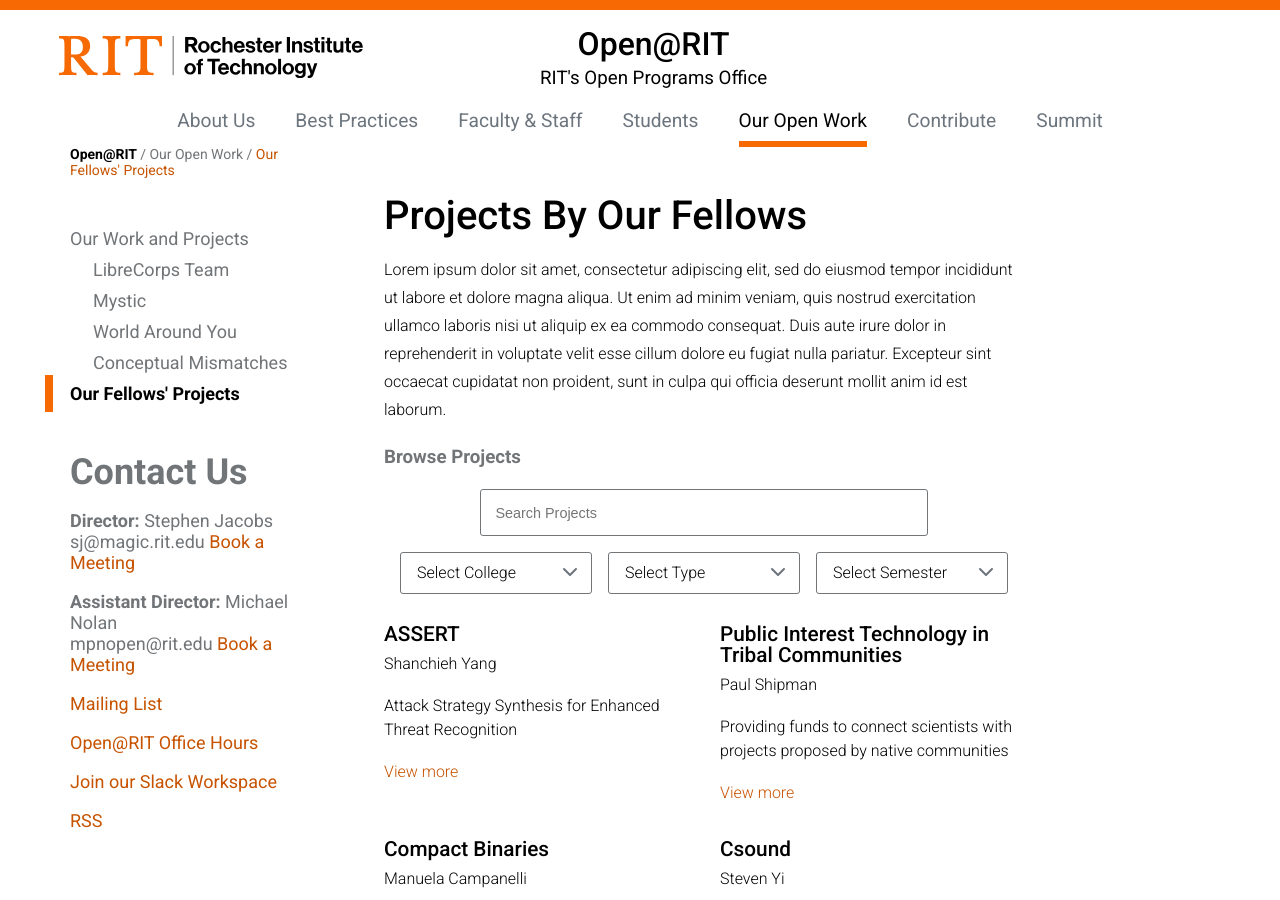
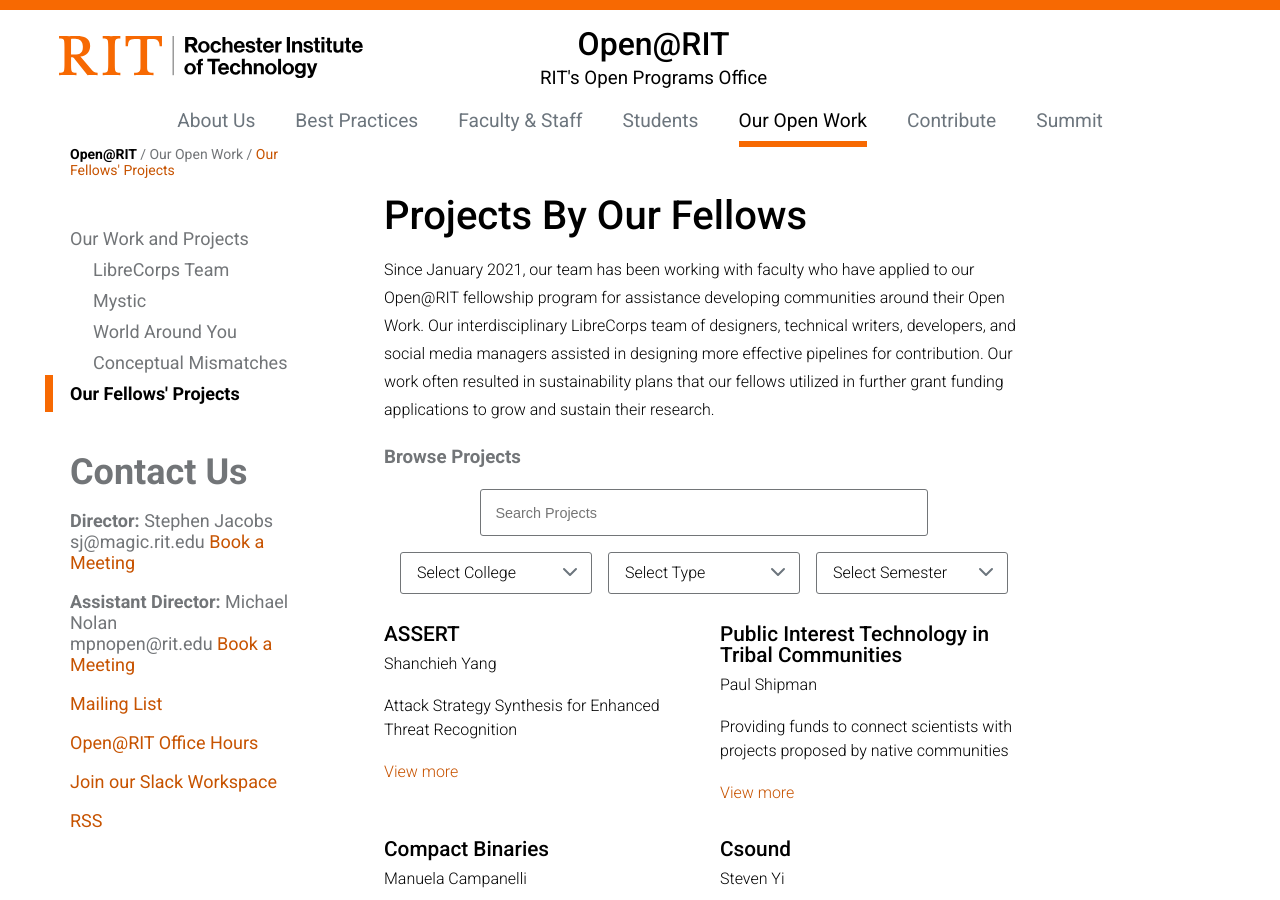
Before and after one commit to FOSSRIT/open-rit-website, a Jekyll site: the page built from our-work/fellows-projects.md, in a window 1280 px wide and 900 px high, scrolled down 401 px. Built offline with Jekyll 4.4.1, drawn with Linux system fonts in a browser that asks for light colours.

Commit message:
Swap out projects lorem ipsum with real text

```diff
--- a/our-work/fellows-projects.md
+++ b/our-work/fellows-projects.md
@@ -30,7 +30,7 @@ links:
 
 ## Projects By Our Fellows
 
-Lorem ipsum dolor sit amet, consectetur adipiscing elit, sed do eiusmod tempor incididunt ut labore et dolore magna aliqua. Ut enim ad minim veniam, quis nostrud exercitation ullamco laboris nisi ut aliquip ex ea commodo consequat. Duis aute irure dolor in reprehenderit in voluptate velit esse cillum dolore eu fugiat nulla pariatur. Excepteur sint occaecat cupidatat non proident, sunt in culpa qui officia deserunt mollit anim id est laborum.
+Since January 2021, our team has been working with faculty who have applied to our Open@RIT fellowship program for assistance developing communities around their Open Work. Our interdisciplinary LibreCorps team of designers, technical writers, developers, and social media managers assisted in designing more effective pipelines for contribution. Our work often resulted in sustainability plans that our fellows utilized in further grant funding applications to grow and sustain their research.
 
 ### Browse Projects
 
```
